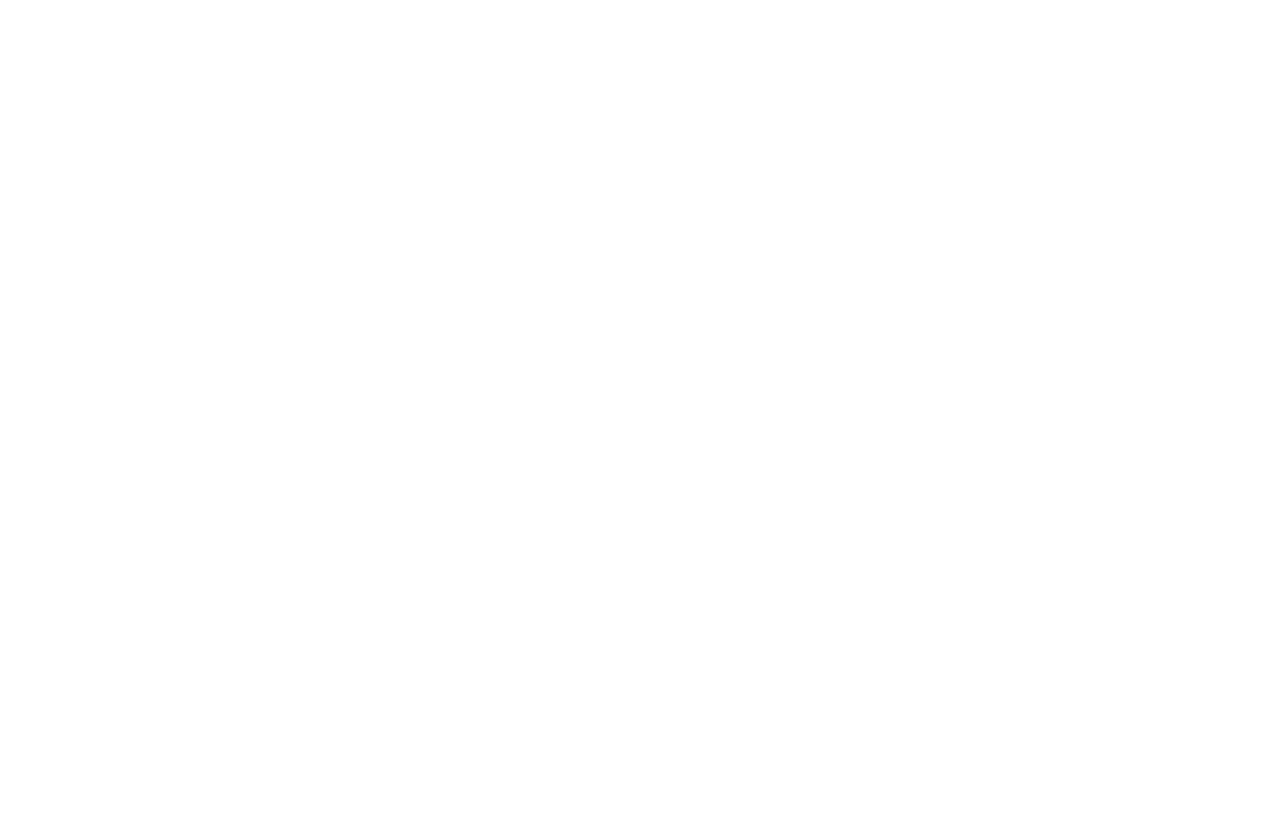
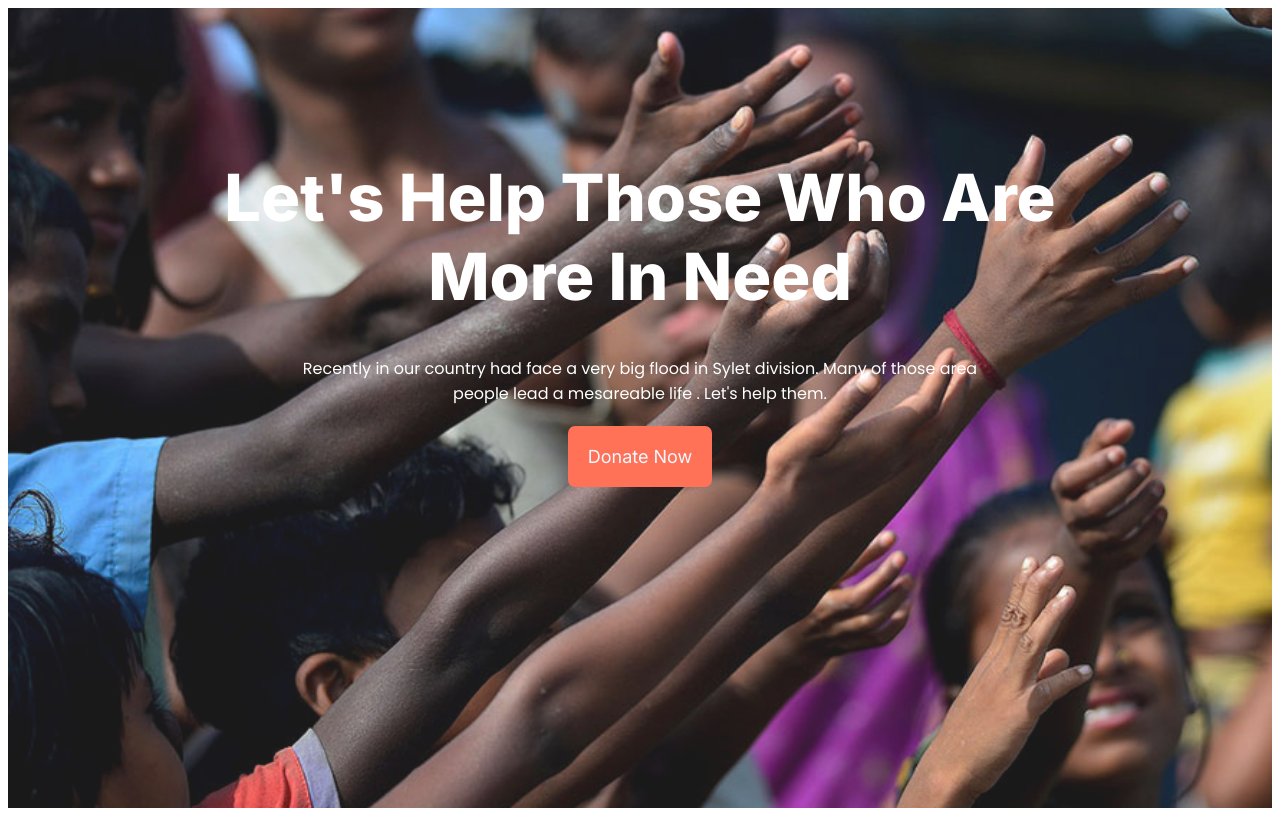
Before and after one commit to choncholmahmud1/assaign-ment, a plain HTML site: page index.html in a window 1280 px wide. Drawn offline with Linux system fonts and the light colour scheme.

Commit message:
banner added

```diff
--- a/index.html
+++ b/index.html
@@ -4,10 +4,20 @@
     <meta charset="UTF-8" />
     <meta http-equiv="X-UA-Compatible" content="IE=edge" />
     <meta name="viewport" content="width=device-width, initial-scale=1.0" />
+
     <link rel="stylesheet" href="style.css" />
-    <title>assaignment</title>
+    <title>Donate today</title>
   </head>
   <body>
-    <h1></h1>
+    <header class="banner-background">
+      <div class="donate-banner">
+        <h1>Let's Help Those Who Are More In Need</h1>
+        <p>
+          Recently in our country had face a very big flood in Sylet division.
+          Many of those area people lead a mesareable life . Let's help them.
+        </p>
+        <a href="#" class="donate-button">Donate Now</a>
+      </div>
+    </header>
   </body>
 </html>
--- a/style.css
+++ b/style.css
@@ -0,0 +1,58 @@
+@import url("https://fonts.googleapis.com/css2?family=Inter:wght@100;200;300;400;500;600;700;800;900&family=Lobster&family=Manrope:wght@200;300;400;500;600;700;800&family=Montserrat:ital,wght@0,100;0,200;0,300;0,400;0,500;0,600;0,700;0,800;0,900;1,100;1,200;1,300;1,400;1,500;1,600;1,700;1,800;1,900&family=Poppins:ital,wght@0,100;0,200;0,300;0,400;0,500;0,600;0,700;0,800;0,900;1,100;1,200;1,300;1,400;1,500;1,600;1,700;1,800;1,900&family=Roboto:ital,wght@0,100;0,300;0,400;0,500;0,700;0,900;1,100;1,300;1,400;1,500;1,700;1,900&display=swap");
+
+* {
+  padding: o;
+  margin: o;
+}
+
+img {
+  width: 100%;
+  height: auto;
+}
+a:hover {
+  text-decoration: none;
+}
+a {
+  text-decoration: none;
+}
+
+.donate-banner {
+  width: 90%;
+  margin: 0 auto;
+}
+
+.banner-background {
+  background: url(images/donation13.jpg);
+  background-position: center;
+  background-size: cover;
+  text-align: center;
+  height: 100vh;
+  color: white;
+  opacity: 0.9;
+}
+.banner-background h1 {
+  font-family: "Inter", sans-serif;
+  font-size: 65px;
+  font-weight: 800;
+  width: 75%;
+  padding-top: 150px;
+  margin: 0 auto;
+}
+
+.banner-background p {
+  font-family: "Poppins", sans-serif;
+  font-size: 16px;
+  padding: 40px 0;
+  width: 60%;
+  margin: 0 auto;
+}
+
+.donate-button {
+  background: tomato;
+  padding: 20px;
+  border-radius: 7px;
+  border: none;
+  color: aliceblue;
+  font-size: 18px;
+  font-family: "Inter", sans-serif;
+}
```
Also changed, not shown: images/donation0.jpg (added), images/donation1.jpg (added), images/donation10.jpg (added), images/donation11.jpg (added), images/donation13.jpg (added), images/donation14.webp (added), images/donation2.jpg (added), images/donation4.jpg (added), images/donation5.jpg (added), images/donation6.jpg (added), images/donation7.jpg (added), images/donation8.jpg (added), images/donation9.jpg (added), istockphoto-1327617934-170667a.jpg (added), 2 other files.
